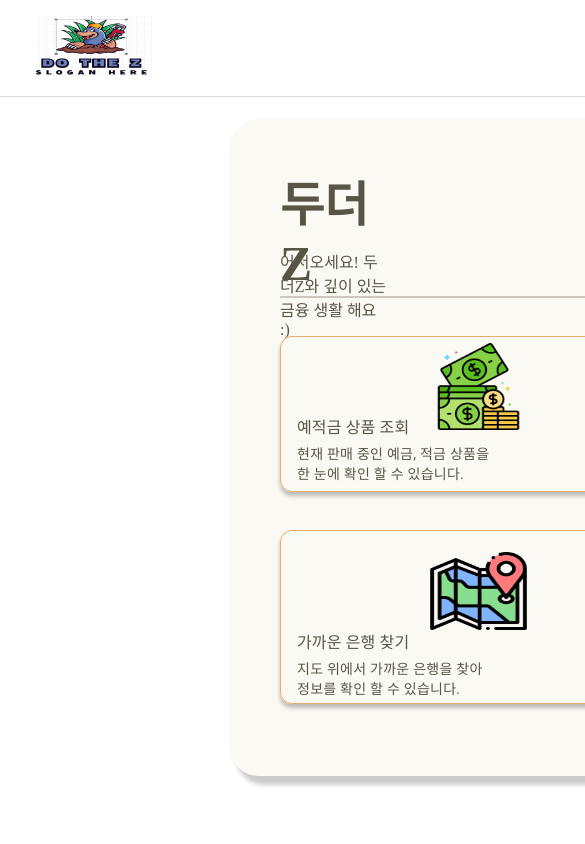
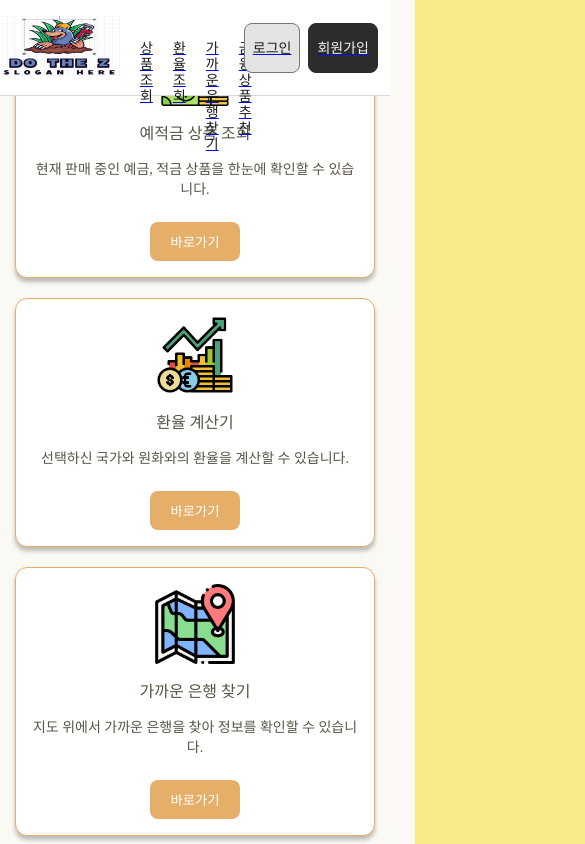
Before and after one commit to aaaange/DoTheZ_Plan, a Vue app in the folder front/: page / in a window 390 px wide. Shown: the top 844 px of the page, 585 px wide, since content can reach past the window. Built offline with nearby package versions, Linux system fonts and the light colour scheme.

Commit message:
feat(css): 네비게이션바 및 메인페이지 css update
- 네비게이션 바 반응형추가
- 네비게이션 바 여백 수정
- 메인페이지 전반적 css 수정
- 메인페이지 반응형 추가

```diff
--- a/front/src/App.vue
+++ b/front/src/App.vue
@@ -13,6 +13,9 @@ import AppNavBar from './components/common/AppNavBar.vue';
 </template>
 
 
-<style scoped>
-
+<style>
+/* 전체 웹 페이지 배경을 노란색으로 설정 */
+body {
+  background-color: #F9EB87;
+}
 </style>
--- a/front/src/components/common/AppNavBar.vue
+++ b/front/src/components/common/AppNavBar.vue
@@ -1,61 +1,77 @@
 <template>
-  <div style="width: 1280px; height: 32px; padding: 32px; left: 0px; top: 0px; position: absolute; background: white; border-bottom: 1px #D9D9D9 solid; justify-content: flex-start; align-items: center; gap: 24px; display: inline-flex">
-    <div style="justify-content: flex-start; align-items: center; gap: 24px; display: flex">
-      <div style="height: 35px; justify-content: center; align-items: center; display: flex">
-        <RouterLink :to="{ name: 'mainpage' }"><img src="../../image/logo.png" alt="logo" style="width: 120px; height: 60px; border: 3.50px"></img></RouterLink>
+  <div style="width: 100vw; height: 96px; padding: 0; margin: 0; position: fixed; top: 0; left: 0; right: 0; background: white; border-bottom: 1px solid #D9D9D9; justify-content: space-between; align-items: center; gap: 12px; display: flex; box-sizing: border-box;">
+    <div style="justify-content: flex-start; align-items: center; gap: 12px; display: flex;">
+      <div style="height: 60px; justify-content: center; align-items: center; display: flex;">
+        <RouterLink :to="{ name: 'mainpage' }">
+          <img src="../../image/logo.png" alt="logo" style="width: 120px; height: 60px; border: 3.50px;">
+        </RouterLink>
       </div>
     </div>
-    <div style="flex: 1 1 0; height: 32px; justify-content: flex-end; align-items: flex-start; gap: 8px; display: flex">
-      <div style="padding: 8px; border-radius: 8px; justify-content: center; align-items: center; gap: 8px; display: flex">
-        <RouterLink :to="{ name: 'productlist' }"><div style="color: #1E1E1E; font-size: 16px; font-family: Inter; font-weight: 400; line-height: 16px; word-wrap: break-word">상품 조회</div></RouterLink>
+    <div style="flex: 1; height: 32px; justify-content: flex-end; align-items: flex-start; gap: 4px; display: flex; flex-wrap: nowrap;">
+      <div style="padding: 8px; border-radius: 8px; justify-content: center; align-items: center; gap: 8px; display: flex;">
+        <RouterLink :to="{ name: 'productlist' }">
+          <div style="color: #1E1E1E; font-size: 14px; font-family: Inter; font-weight: 400; line-height: 16px; word-wrap: break-word;">
+            상품 조회
           </div>
-      <div style="padding: 8px; border-radius: 8px; justify-content: center; align-items: center; gap: 8px; display: flex">
-        <RouterLink :to="{ name: 'exchangerate' }"><div style="color: #1E1E1E; font-size: 16px; font-family: Inter; font-weight: 400; line-height: 16px; word-wrap: break-word">환율 조회</div></RouterLink>
+        </RouterLink>
       </div>
-      <div style="padding: 8px; border-radius: 8px; justify-content: center; align-items: center; gap: 8px; display: flex">
-        <RouterLink :to="{ name: 'map' }"><div style="color: #1E1E1E; font-size: 16px; font-family: Inter; font-weight: 400; line-height: 16px; word-wrap: break-word">가까운 은행 찾기</div></RouterLink>
+      <div style="padding: 8px; border-radius: 8px; justify-content: center; align-items: center; gap: 8px; display: flex;">
+        <RouterLink :to="{ name: 'exchangerate' }">
+          <div style="color: #1E1E1E; font-size: 14px; font-family: Inter; font-weight: 400; line-height: 16px; word-wrap: break-word;">
+            환율 조회
           </div>
-      <div style="padding: 8px; border-radius: 8px; justify-content: center; align-items: center; gap: 8px; display: flex">
-        <RouterLink :to="{ name: 'survey' }"><div style="color: #1E1E1E; font-size: 16px; font-family: Inter; font-weight: 400; line-height: 16px; word-wrap: break-word">금융 상품 추천</div></RouterLink>
+        </RouterLink>
+      </div>
+      <div style="padding: 8px; border-radius: 8px; justify-content: center; align-items: center; gap: 8px; display: flex;">
+        <RouterLink :to="{ name: 'map' }">
+          <div style="color: #1E1E1E; font-size: 14px; font-family: Inter; font-weight: 400; line-height: 16px; word-wrap: break-word;">
+            가까운 은행 찾기
+          </div>
+        </RouterLink>
+      </div>
+      <div style="padding: 8px; border-radius: 8px; justify-content: center; align-items: center; gap: 8px; display: flex;">
+        <RouterLink :to="{ name: 'survey' }">
+          <div style="color: #1E1E1E; font-size: 14px; font-family: Inter; font-weight: 400; line-height: 16px; word-wrap: break-word;">
+            금융 상품 추천
+          </div>
+        </RouterLink>
       </div>
     </div>
-    <div style="height: 32px; justify-content: flex-start; align-items: center; gap: 12px; display: flex">
-      <div style="flex: 1 1 0; height: 32px; padding: 8px; background: #E3E3E3; border-radius: 8px; overflow: hidden; border: 1px #767676 solid; justify-content: center; align-items: center; gap: 8px; display: flex">
+    <div style="height: 32px; justify-content: flex-end; align-items: center; gap: 8px; display: flex;">
+  <div style="flex-shrink: 0; height: 32px; padding: 8px; background: #E3E3E3; border-radius: 8px; overflow: hidden; border: 1px #767676 solid; justify-content: center; align-items: center; gap: 8px; display: flex;">
     <template v-if="isAuthenticated">
-          <!-- <RouterLink  @click="logOut">
-            <div style="color: #1E1E1E; font-size: 16px; font-family: Inter; font-weight: 400; line-height: 16px; word-wrap: break-word">
-              로그아웃
-            </div>
-          </RouterLink> -->
-          <a href="#" @click.prevent="logOut" style="color: #1E1E1E; font-size: 16px; font-family: Inter; font-weight: 400; line-height: 16px; word-wrap: break-word;">
+      <a href="#" @click.prevent="logOut" style="color: #1E1E1E; font-size: 14px; font-family: Inter; font-weight: 400; line-height: 16px; word-wrap: break-word;">
         로그아웃
       </a>
     </template>
     <template v-else>
       <RouterLink :to="{ name: 'login' }">
-            <div style="color: #1E1E1E; font-size: 16px; font-family: Inter; font-weight: 400; line-height: 16px; word-wrap: break-word">
+        <div style="color: #1E1E1E; font-size: 14px; font-family: Inter; font-weight: 400; line-height: 16px; word-wrap: break-word;">
           로그인
         </div>
       </RouterLink>
     </template>
   </div>
-      <div style="flex: 1 1 0; height: 32px; padding: 8px; background: #2C2C2C; border-radius: 8px; overflow: hidden; border: 1px #2C2C2C solid; justify-content: center; align-items: center; gap: 8px; display: flex">
+
+  <!-- 프로필 버튼 -->
+  <div style="flex-shrink: 0; height: 32px; padding: 8px; background: #2C2C2C; border-radius: 8px; overflow: hidden; border: 1px #2C2C2C solid; justify-content: center; align-items: center; gap: 8px; display: flex; margin-right: 12px;">
     <template v-if="isAuthenticated">
       <RouterLink :to="{ name: 'profile', params: { userId: user_id } }">
-            <div style="color: #F5F5F5; font-size: 16px; font-family: Inter; font-weight: 400; line-height: 16px; word-wrap: break-word">
+        <div style="color: #F5F5F5; font-size: 14px; font-family: Inter; font-weight: 400; line-height: 16px; word-wrap: break-word;">
           프로필
         </div>
       </RouterLink>
     </template>
     <template v-else>
       <RouterLink :to="{ name: 'signup' }">
-            <div style="color: #F5F5F5; font-size: 16px; font-family: Inter; font-weight: 400; line-height: 16px; word-wrap: break-word">
+        <div style="color: #F5F5F5; font-size: 14px; font-family: Inter; font-weight: 400; line-height: 16px; word-wrap: break-word;">
           회원가입
         </div>
       </RouterLink>
     </template>
   </div>
 </div>
+
   </div>
 </template>
 
@@ -113,13 +129,11 @@ export default {
       checkLoginStatus,
       user_id,
       logOut,
-
     };
   },
 };
-
 </script>
 
 <style scoped>
-
+/* 필요한 스타일 추가 */
 </style>
--- a/front/src/views/MainPageView.vue
+++ b/front/src/views/MainPageView.vue
@@ -1,62 +1,135 @@
 <template>
-  <div style="width: 821px; height: 657px; left: 229px; top: 119px; position: absolute; background: #FBF9F4; box-shadow: 6px 9px 4px rgba(0, 0, 0, 0.20); border-radius: 30px"></div>
-  <div style="left: 280px; top: 166px; position: absolute; color: #585547; font-size: 48px; font-family: IBM Plex Sans KR; font-weight: 700; word-wrap: break-word">두더Z</div>
-  <div style="left: 280px; top: 249px; position: absolute; color: #585547; font-size: 16px; font-family: IBM Plex Sans KR; font-weight: 300; word-wrap: break-word">어서오세요! 두더Z와 깊이 있는 금융 생활 해요 :)</div>
-  <div style="width: 360px; height: 172px; left: 658px; top: 530px; position: absolute; box-shadow: 0px 4px 4px rgba(0, 0, 0, 0.25); border-radius: 12px; overflow: hidden; border: 1px #E6AF69 solid; justify-content: flex-start; align-items: center; display: inline-flex">
-    <div style="flex: 1 1 0; align-self: stretch; padding: 16px; justify-content: flex-start; align-items: center; gap: 16px; display: flex">
-      <div style="flex: 1 1 0; flex-direction: column; justify-content: flex-start; align-items: flex-start; gap: 4px; display: inline-flex">
-        <div style="align-self: stretch; color: #585547; font-size: 16px; font-family: Roboto; font-weight: 500; line-height: 24px; letter-spacing: 0.15px; word-wrap: break-word"><br/><br/><br/><br/>금융 상품 추천</div>
-        <div style="align-self: stretch; color: #585547; font-size: 14px; font-family: Roboto; font-weight: 400; line-height: 20px; letter-spacing: 0.25px; word-wrap: break-word">몇 가지 질문을 통해 고객님께 <br/>알맞은 금융 상품을 추천해드립니다.</div>
+  <div
+    class="main-page"
+    style="
+      width: 100%;
+      height: 100vh;
+      background: #F9EB87;
+      display: flex;
+      justify-content: center;
+      align-items: center;
+      padding-top: 50px;
+    "
+  >
+    <div
+      class="content-container"
+      style="
+        width: 800px; /* Adjusted width to match sign-up form */
+        background: #FBF9F4;
+        box-shadow: 6px 9px 4px rgba(0, 0, 0, 0.2);
+        border-radius: 20px; /* Adjusted border-radius to match sign-up form */
+        padding: 40px;
+      "
+    >
+      <div style="text-align: center; margin-bottom: 20px;">
+        <h1 style="color: #585547; font-size: 48px; font-family: 'IBM Plex Sans KR', sans-serif; font-weight: 700;">
+          두더Z
+        </h1>
+        <p style="color: #585547; font-size: 16px; font-family: 'IBM Plex Sans KR', sans-serif; font-weight: 300;">
+          어서오세요! 두더Z와 깊이 있는 금융 생활 해요 :)
+        </p>
+      </div>
+
+      <div
+        class="card-grid"
+        style="
+          display: grid;
+          grid-template-columns: repeat(auto-fit, minmax(360px, 1fr));
+          gap: 20px;
+        "
+      >
+        <!-- 예적금 상품 조회 카드 -->
+        <div
+          style="
+            background: #ffffff;
+            border: 1px solid #e6af69;
+            box-shadow: 0px 4px 4px rgba(0, 0, 0, 0.25);
+            border-radius: 12px;
+            padding: 16px;
+            text-align: center;
+          "
+        >
+          <img src="../image/free-icon-deposit-2132991.png" alt="Deposit" style="width: 80px; height: 80px;" />
+          <h2 style="color: #585547; font-size: 16px; font-weight: 500; margin-top: 10px;">예적금 상품 조회</h2>
+          <p style="color: #585547; font-size: 14px; font-weight: 400;">
+            현재 판매 중인 예금, 적금 상품을 한눈에 확인할 수 있습니다.
+          </p>
+          <RouterLink :to="{ name: 'productlist' }">
+            <button style="margin-top: 10px; padding: 10px 20px; background: #e6af69; color: white; border: none; border-radius: 8px; cursor: pointer;">
+              바로가기
+            </button>
+          </RouterLink>
+        </div>
+
+        <!-- 환율 계산기 카드 -->
+        <div
+          style="
+            background: #ffffff;
+            border: 1px solid #e6af69;
+            box-shadow: 0px 4px 4px rgba(0, 0, 0, 0.25);
+            border-radius: 12px;
+            padding: 16px;
+            text-align: center;
+          "
+        >
+          <img src="../image/free-icon-exchange-rate-3309969.png" alt="Exchange Rate" style="width: 80px; height: 80px;" />
+          <h2 style="color: #585547; font-size: 16px; font-weight: 500; margin-top: 10px;">환율 계산기</h2>
+          <p style="color: #585547; font-size: 14px; font-weight: 400;">
+            선택하신 국가와 원화와의 환율을 계산할 수 있습니다.
+          </p>
+          <RouterLink :to="{ name: 'exchangerate' }">
+            <button style="margin-top: 10px; padding: 10px 20px; background: #e6af69; color: white; border: none; border-radius: 8px; cursor: pointer;">
+              바로가기
+            </button>
+          </RouterLink>
+        </div>
+
+        <!-- 가까운 은행 찾기 카드 -->
+        <div
+          style="
+            background: #ffffff;
+            border: 1px solid #e6af69;
+            box-shadow: 0px 4px 4px rgba(0, 0, 0, 0.25);
+            border-radius: 12px;
+            padding: 16px;
+            text-align: center;
+          "
+        >
+          <img src="../image/free-icon-map-2086172.png" alt="Map" style="width: 80px; height: 80px;" />
+          <h2 style="color: #585547; font-size: 16px; font-weight: 500; margin-top: 10px;">가까운 은행 찾기</h2>
+          <p style="color: #585547; font-size: 14px; font-weight: 400;">
+            지도 위에서 가까운 은행을 찾아 정보를 확인할 수 있습니다.
+          </p>
+          <RouterLink :to="{ name: 'map' }">
+            <button style="margin-top: 10px; padding: 10px 20px; background: #e6af69; color: white; border: none; border-radius: 8px; cursor: pointer;">
+              바로가기
+            </button>
+          </RouterLink>
+        </div>
+
+        <!-- 금융 상품 추천 카드 -->
+        <div
+          style="
+            background: #ffffff;
+            border: 1px solid #e6af69;
+            box-shadow: 0px 4px 4px rgba(0, 0, 0, 0.25);
+            border-radius: 12px;
+            padding: 16px;
+            text-align: center;
+          "
+        >
+          <img src="../image/free-icon-rating-6962022.png" alt="Recommendation" style="width: 80px; height: 80px;" />
+          <h2 style="color: #585547; font-size: 16px; font-weight: 500; margin-top: 10px;">금융 상품 추천</h2>
+          <p style="color: #585547; font-size: 14px; font-weight: 400;">
+            몇 가지 질문을 통해 고객님께 알맞은 금융 상품을 추천해드립니다.
+          </p>
+          <RouterLink :to="{ name: 'recommend' }">
+            <button style="margin-top: 10px; padding: 10px 20px; background: #e6af69; color: white; border: none; border-radius: 8px; cursor: pointer;">
+              바로가기
+            </button>
+          </RouterLink>
+        </div>
       </div>
     </div>
   </div>
-  <div style="width: 360px; height: 154px; left: 658px; top: 336px; position: absolute; box-shadow: 0px 4px 4px rgba(0, 0, 0, 0.25); border-radius: 12px; overflow: hidden; border: 1px #E6AF69 solid; justify-content: flex-start; align-items: center; display: inline-flex">
-    <div style="flex: 1 1 0; align-self: stretch; padding: 16px; justify-content: flex-start; align-items: center; gap: 16px; display: flex">
-      <div style="flex: 1 1 0; flex-direction: column; justify-content: flex-start; align-items: flex-start; gap: 4px; display: inline-flex">
-        <div style="align-self: stretch; color: #585547; font-size: 16px; font-family: Roboto; font-weight: 500; line-height: 24px; letter-spacing: 0.15px; word-wrap: break-word"><br/><br/><br/>환율 계산기</div>
-        <div style="align-self: stretch; color: #585547; font-size: 14px; font-family: Roboto; font-weight: 400; line-height: 20px; letter-spacing: 0.25px; word-wrap: break-word">선택하신 국가와 원화와의 환율을 <br/>계산 할 수 있습니다.</div>
-      </div>
-    </div>
-  </div>
-  <div style="width: 360px; height: 172px; left: 280px; top: 530px; position: absolute; box-shadow: 0px 4px 4px rgba(0, 0, 0, 0.25); border-radius: 12px; overflow: hidden; border: 1px #E6AF69 solid; justify-content: flex-start; align-items: center; display: inline-flex">
-    <div style="flex: 1 1 0; align-self: stretch; padding: 16px; justify-content: flex-start; align-items: center; gap: 16px; display: flex">
-      <div style="flex: 1 1 0; flex-direction: column; justify-content: flex-start; align-items: flex-start; gap: 4px; display: inline-flex">
-        <div style="align-self: stretch; color: #585547; font-size: 16px; font-family: Roboto; font-weight: 500; line-height: 24px; letter-spacing: 0.15px; word-wrap: break-word"><br/><br/><br/><br/>가까운 은행 찾기</div>
-        <div style="align-self: stretch; color: #585547; font-size: 14px; font-family: Roboto; font-weight: 400; line-height: 20px; letter-spacing: 0.25px; word-wrap: break-word">지도 위에서 가까운 은행을 찾아 <br/>정보를 확인 할 수 있습니다.</div>
-      </div>
-    </div>
-  </div>
-  <div style="width: 360px; height: 154px; left: 280px; top: 336px; position: absolute; box-shadow: 0px 4px 4px rgba(0, 0, 0, 0.25); border-radius: 12px; overflow: hidden; border: 1px #E6AF69 solid; justify-content: flex-start; align-items: center; display: inline-flex">
-    <div style="flex: 1 1 0; align-self: stretch; padding: 16px; justify-content: flex-start; align-items: center; gap: 16px; display: flex">
-      <div style="flex: 1 1 0; flex-direction: column; justify-content: flex-start; align-items: flex-start; gap: 4px; display: inline-flex">
-        <div style="align-self: stretch; color: #585547; font-size: 16px; font-family: Roboto; font-weight: 500; line-height: 24px; letter-spacing: 0.15px; word-wrap: break-word"><br/><br/><br/>예적금 상품 조회</div>
-        <div style="align-self: stretch; color: #585547; font-size: 14px; font-family: Roboto; font-weight: 400; line-height: 20px; letter-spacing: 0.25px; word-wrap: break-word">현재 판매 중인 예금, 적금 상품을<br/>한 눈에 확인 할 수 있습니다.</div>
-      </div>
-    </div>
-  </div>
-  <div style="width: 512px; height: 0px; left: 280px; top: 296px; position: absolute; border: 1px #CDC7C0 solid"></div>
-  <img style="width: 97px; height: 78px; left: 430px; top: 552px; position: absolute" src="../image/free-icon-map-2086172.png"/>
-  <img style="width: 94px; height: 97px; left: 791px; top: 542px; position: absolute" src="../image/free-icon-rating-6962022.png" />
-  <img style="width: 83px; height: 85px; left: 782px; top: 347px; position: absolute" src="../image/free-icon-exchange-rate-3309969.png" />
-  <img style="width: 97px; height: 87px; left: 430px; top: 343px; position: absolute" src="../image/free-icon-deposit-2132991.png" />
-  <div style="width: 36px; height: 36px; padding: 4px; left: 945px; top: 404px; position: absolute; justify-content: center; align-items: center; display: inline-flex">
-    <RouterLink :to="{ name: 'exchangerate' }"><img src="../image/free-icon-direction-arrow-4939761.png" alt="arrow" style="width: 24px; height: 24px"></img></RouterLink>
-  </div>
-  <div style="width: 36px; height: 36px; padding: 4px; left: 945px; top: 603px; position: absolute; justify-content: center; align-items: center; display: inline-flex">
-    <RouterLink :to="{ name: 'recommend' }"><img src="../image/free-icon-direction-arrow-4939761.png" alt="arrow" style="width: 24px; height: 24px"></img></RouterLink>
-  </div>
-  <div style="width: 36px; height: 36px; padding: 4px; left: 579px; top: 603px; position: absolute; justify-content: center; align-items: center; display: inline-flex">
-    <RouterLink :to="{ name: 'map' }"><img src="../image/free-icon-direction-arrow-4939761.png" alt="arrow" style="width: 24px; height: 24px"></img></RouterLink>
-  </div>
-  <div style="width: 36px; height: 36px; padding: 4px; left: 579px; top: 404px; position: absolute; justify-content: center; align-items: center; display: inline-flex">
-    <RouterLink :to="{ name: 'productlist' }"><img src="../image/free-icon-direction-arrow-4939761.png" alt="arrow" style="width: 24px; height: 24px"></img></RouterLink>
-  </div>
 </template>
-
-<script setup>
-import { RouterLink } from 'vue-router';
-</script>
-
-<style scoped>
-
-</style>
--- a/front/src/views/SignUpView.vue
+++ b/front/src/views/SignUpView.vue
@@ -1,6 +1,6 @@
 <template>
-  <div class="signup-page" style="width: 100%; height: 100vh; background: #F9EB87; display: flex; justify-content: center; align-items: center;">
-    <div class="signup-container" style="width: 800px; background: #FBF9F4; padding: 40px; border-radius: 20px; box-shadow: 6px 9px 4px rgba(0, 0, 0, 0.2);">
+  <div class="signup-page" style="width: 100%; height: 100vh; background: #F9EB87; display: flex; justify-content: center; align-items: center; ">
+    <div class="signup-container" style="width: 800px; background: #FBF9F4; çpadding: 40px; border-radius: 20px; box-shadow: 6px 9px 4px rgba(0, 0, 0, 0.2);">
       <h1 style="color: #585547; font-size: 32px; font-family: 'IBM Plex Sans KR', sans-serif; font-weight: 700; margin-bottom: 10px;">회원가입</h1>
       <p style="color: #585547; font-size: 16px; font-family: 'IBM Plex Sans KR', sans-serif; font-weight: 300; margin-bottom: 30px;">어서오세요! 두더Z와 깊이 있는 금융 생활 해요 :)</p>
 
```
Lines whose indentation alone changed are shown as unchanged.
